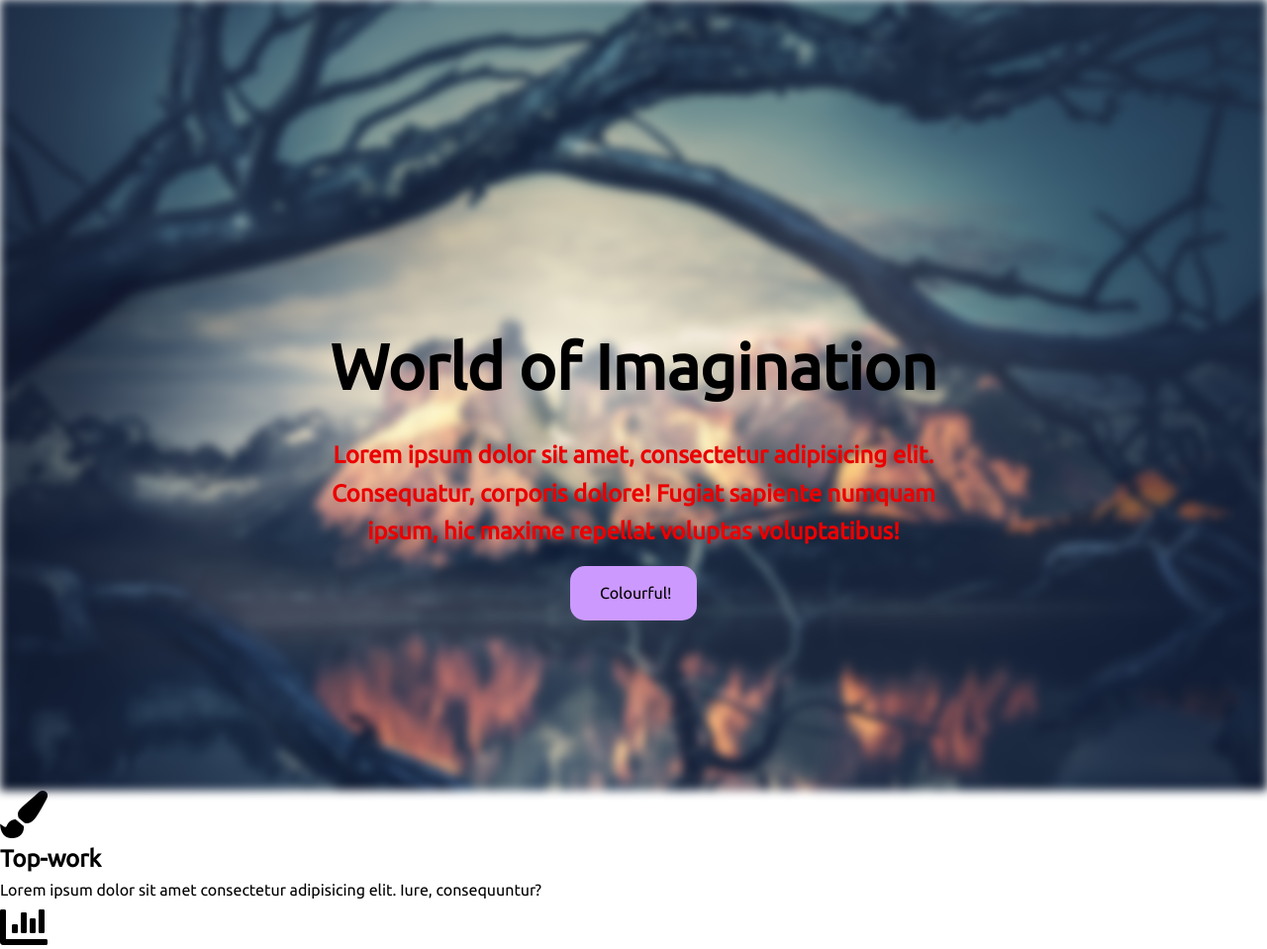
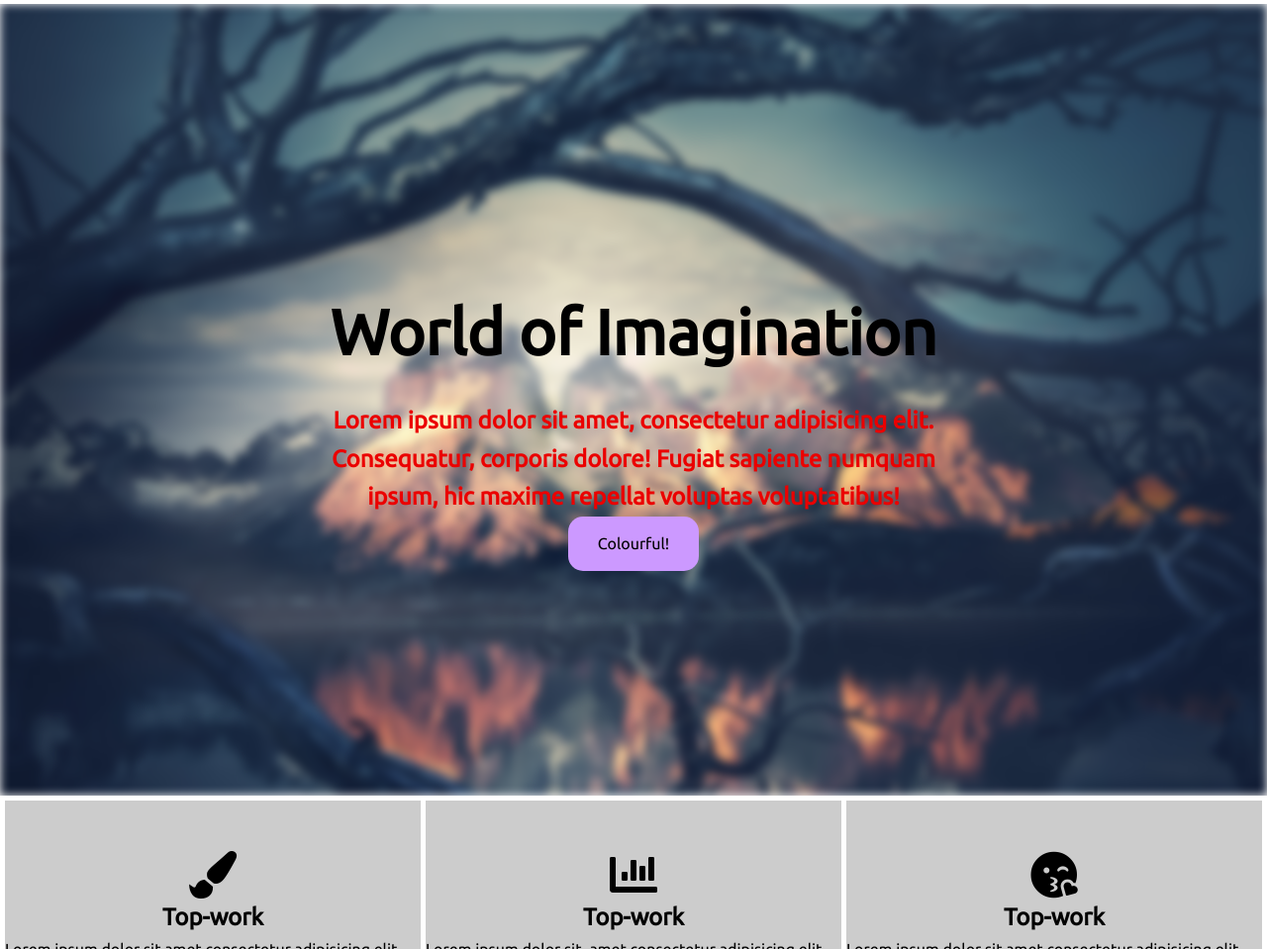
Before and after one commit to realVato/Designer, a plain HTML site: page index.html in a window 1280 px wide. Shown: the part 1841-2800 px from the top of the page at 99% size. Drawn offline with Linux system fonts and the light colour scheme.

Commit message:
services style

```diff
--- a/css/style.css
+++ b/css/style.css
@@ -86,6 +86,7 @@ h1 {
 /* Gallery showcase */
 .gallery-showcase {
     margin: 5px;
+    overflow-x: hidden;
 }
 
 .row {
@@ -149,6 +150,7 @@ h1 {
 /* Blur showcase */
 .blur-showcase {
     position: relative;
+    overflow-x: hidden;
 }
 
 .blur-showcase::after {
@@ -156,7 +158,7 @@ h1 {
     background: url(/img/art-calamity-dawn-1151261.jpg) no-repeat center/cover;
     width: 100%;
     height: 100vh;
-    display: block;
+    display: flex;
     filter: blur(5px);
     -webkit-filter: blur(5px);
     transition: 1s;
@@ -170,7 +172,7 @@ h1 {
 
 .blur-showcase .content {
     position: absolute;
-    top: 40%;
+    top: 35%;
     left: 50%;
     transform: translateX(-50%);
     z-index: 1;
@@ -183,12 +185,10 @@ h1 {
 }
 
 .blur-showcase .content a {
-    display: block;
+    display: inline-block;
     background-color: #fff;
     color: #000;
     padding: 15px 30px;
-    width: 20%;
-    margin: 15px auto 0 auto;
     text-decoration: none;
     animation: colourful 10s infinite;
     border-radius: 15px;
@@ -206,3 +206,25 @@ h1 {
     90% {background-color: #0066ff}
     100% {background-color: #00cc66}
 }
+
+/* Services */
+.services {
+    height: 30vh;
+    margin: 5px 0;
+    padding: 0 5px;
+}
+
+.services .grid-3 {
+    display: grid;
+    grid-template-columns: repeat(3, 1fr);
+    grid-gap: 5px;
+    height: inherit;
+}
+
+.services .grid-3 div {
+    display: flex;
+    flex-direction: column;
+    align-items: center;
+    justify-content: center;
+    background-color: rgb(204, 204, 204);
+}
```
